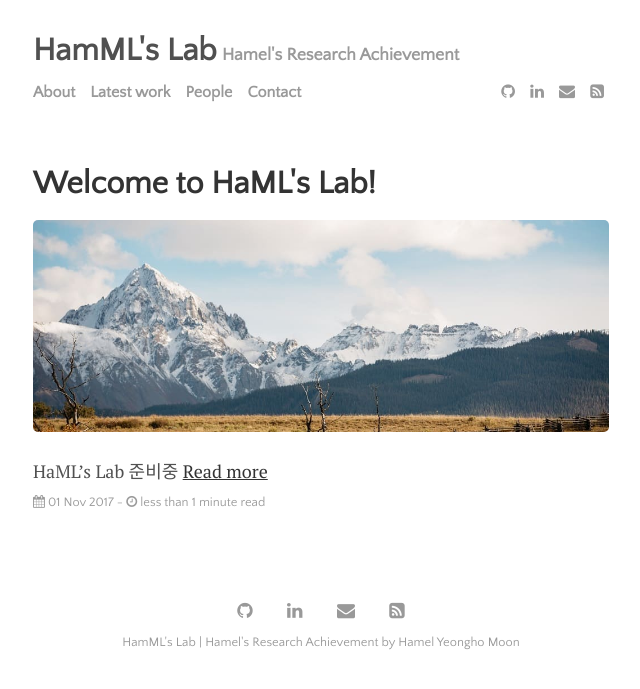
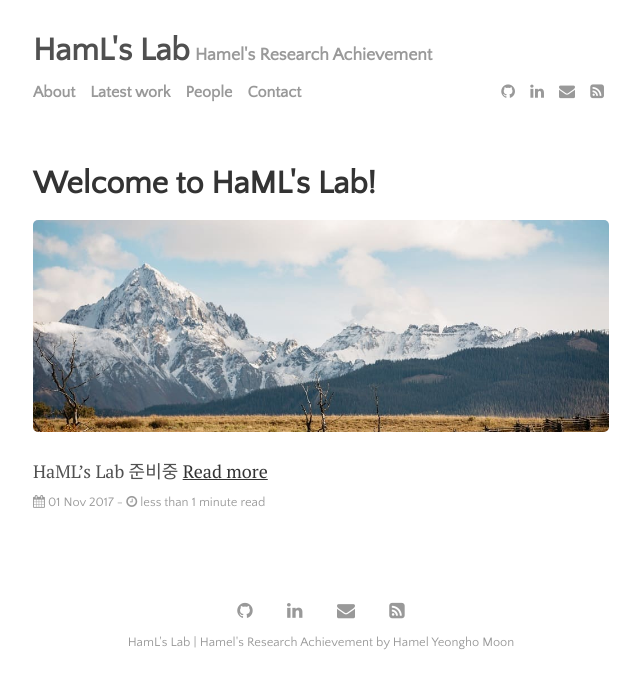
Before and after one commit to hamelmoon/hamelmoon.github.io, a Jekyll site: the page built from index.html, in a window 1280 px wide. Shown: the top 689 px of the page, without its empty margins (319-959 px from the left). Built offline with Jekyll 4.4.1, drawn with Linux system fonts in a browser that asks for light colours; nearby versions of some CDN libraries; the list of posts is cut into pages by our own code.

Commit message:
Update settings.yml

```diff
--- a/_data/settings.yml
+++ b/_data/settings.yml
@@ -1,4 +1,4 @@
-title:  HamML's Lab
+title:  HamL's Lab
 tagline:  "Hamel's Research Achievement"
 
 # Authors documented under _data
```
